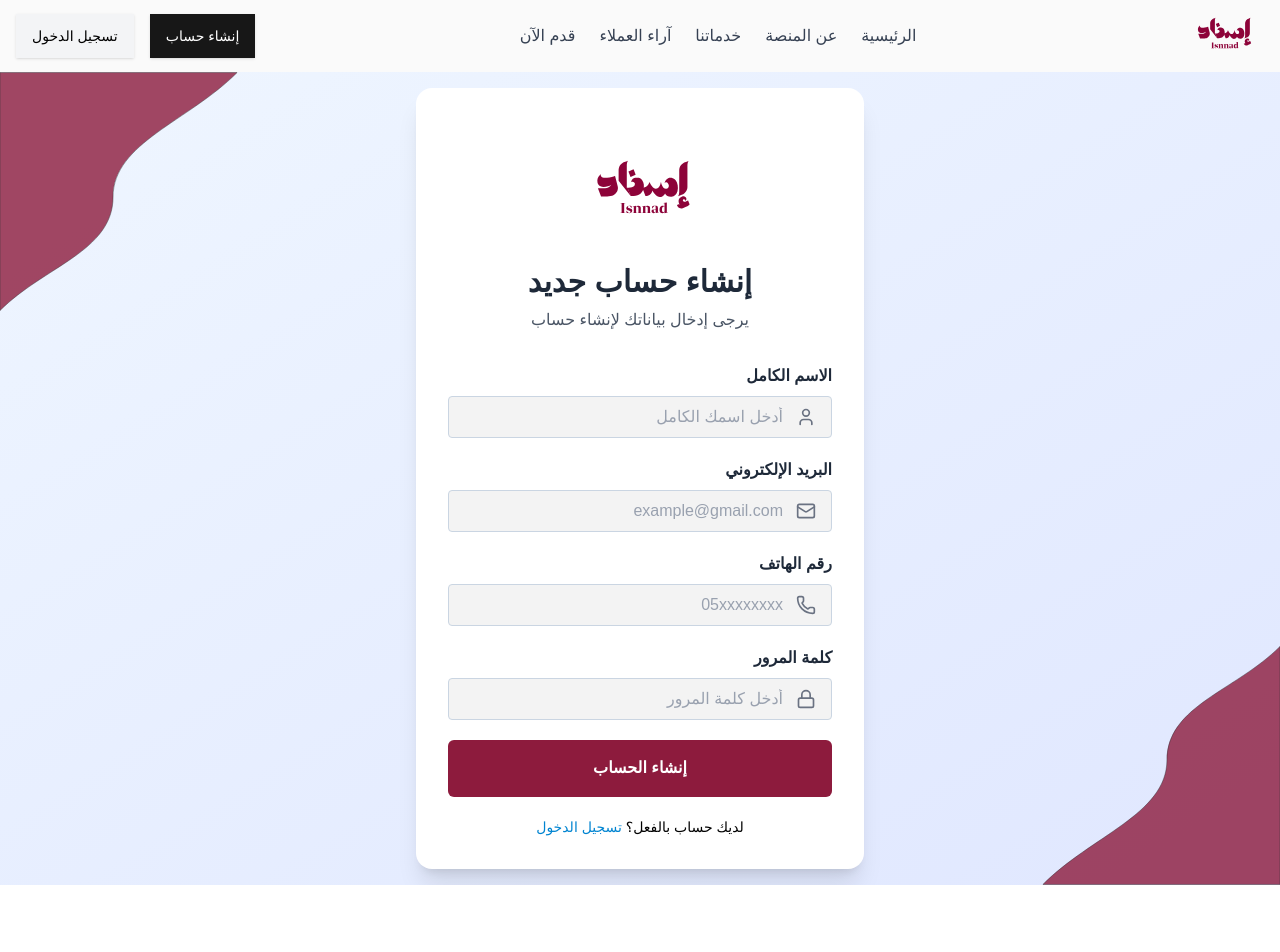
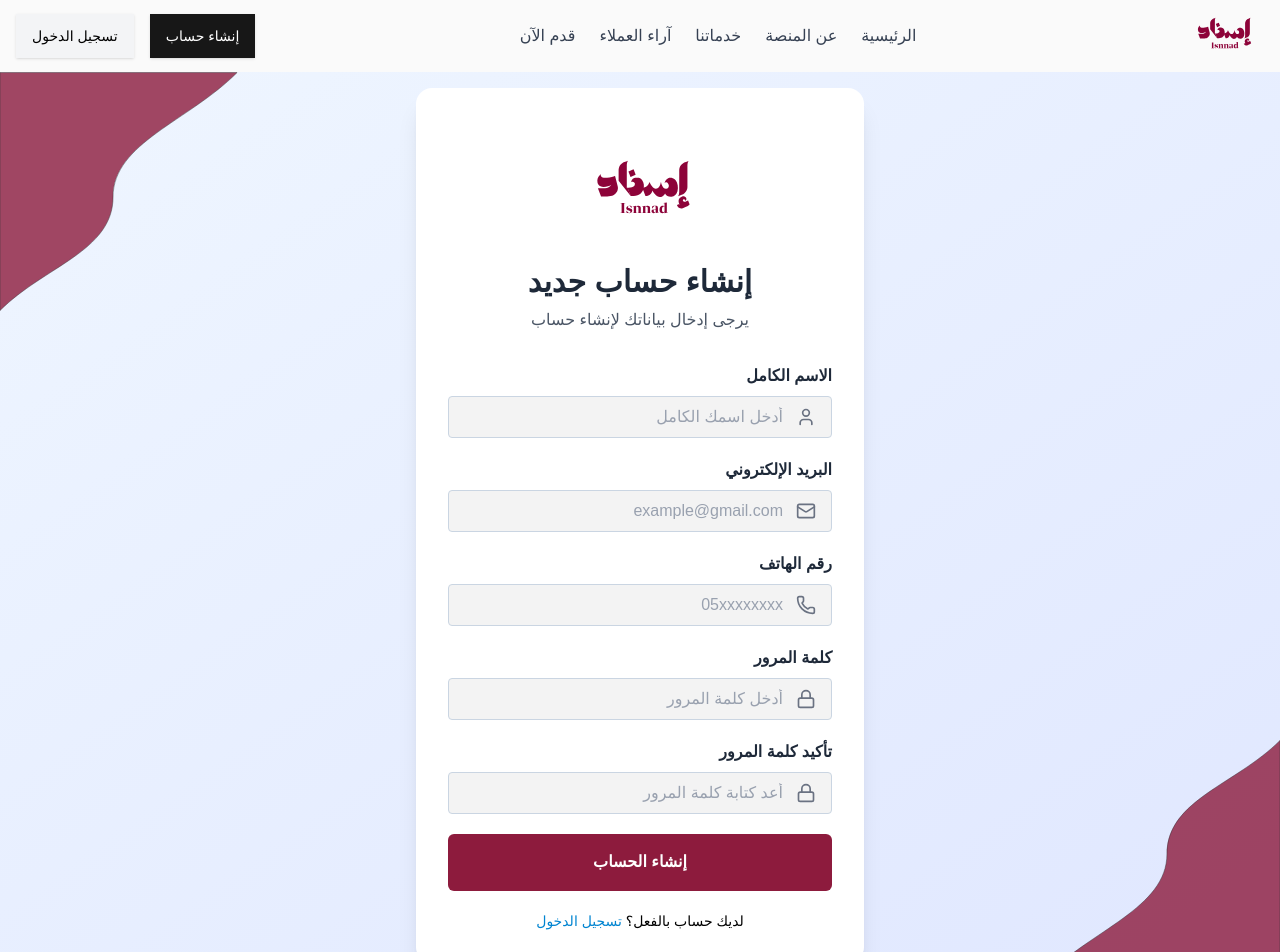
Before and after one commit to nhussein2026/Isnnad-frontend, a React (Vite) app: page /register in a window 1280 px wide. Shown: the top 952 px of the page. Before the commit the page ends 885 px from the top, so only its background shows below. Built offline with nearby package versions, Linux system fonts and the light colour scheme; a web font is replaced by a local one.

Commit message:
adding confirm passward field

```diff
--- a/src/pages/Register.tsx
+++ b/src/pages/Register.tsx
@@ -16,12 +16,32 @@ export default function Register() {
     email: "",
     phone: "",
     password: "",
+    confirmPassword: "",
   });
 
   const submit = async (e: React.FormEvent) => {
     e.preventDefault();
+
+    // Local validation
+    if (!form.name || !form.email || !form.phone || !form.password) {
+      toast.error("الرجاء ملء جميع الحقول المطلوبة");
+      return;
+    }
+
+    if (form.password !== form.confirmPassword) {
+      toast.error("كلمة المرور وتأكيدها غير متطابقتين");
+      return;
+    }
+
     try {
-      await dispatch(registerUser(form)).unwrap();
+      await dispatch(
+        registerUser({
+          name: form.name,
+          email: form.email,
+          phone: form.phone,
+          password: form.password,
+        })
+      ).unwrap();
       toast.success("تم إنشاء الحساب — يرجى تسجيل الدخول");
       navigate("/login");
     } catch (err: any) {
@@ -31,7 +51,7 @@ export default function Register() {
 
   return (
     <div className="min-h-screen flex items-center justify-center bg-gradient-to-br from-blue-50 to-indigo-100 p-4 relative overflow-hidden">
-      {/* Top-left SVG  */}
+      {/* Top-left SVG */}
       <div className="absolute top-0 left-0 m-0 opacity-80">
         <svg
           width="238"
@@ -50,7 +70,7 @@ export default function Register() {
         </svg>
       </div>
 
-      {/* Bottom-right SVG  */}
+      {/* Bottom-right SVG */}
       <div className="absolute bottom-0 right-0 m-0 opacity-80">
         <svg
           width="238"
@@ -68,7 +88,6 @@ export default function Register() {
           </g>
         </svg>
       </div>
-
 
       {/* Main Card */}
       <div className="bg-white rounded-2xl shadow-xl p-8 w-full max-w-md relative z-10">
@@ -156,6 +175,26 @@ export default function Register() {
             </div>
           </div>
 
+          {/* Confirm Password */}
+          <div className="w-full flex flex-col gap-2">
+            <label className="text-right font-bold text-gray-800 text-sm sm:text-base">
+              تأكيد كلمة المرور
+            </label>
+            <div className="relative w-full">
+              <Lock className="absolute right-4 top-1/2 -translate-y-1/2 text-gray-500 w-5 h-5" />
+              <input
+                required
+                type="password"
+                placeholder="أعد كتابة كلمة المرور"
+                value={form.confirmPassword}
+                onChange={(e) =>
+                  setForm({ ...form, confirmPassword: e.target.value })
+                }
+                className="w-full pr-12 pl-3 py-2 border border-slate-300 bg-[#F3F3F3] rounded text-right placeholder-gray-400 text-gray-700 focus:outline-none focus:ring-2 focus:ring-slate-400"
+              />
+            </div>
+          </div>
+
           {/* Error */}
           {error && <div className="text-red-600 mb-2">{error}</div>}
 
```
